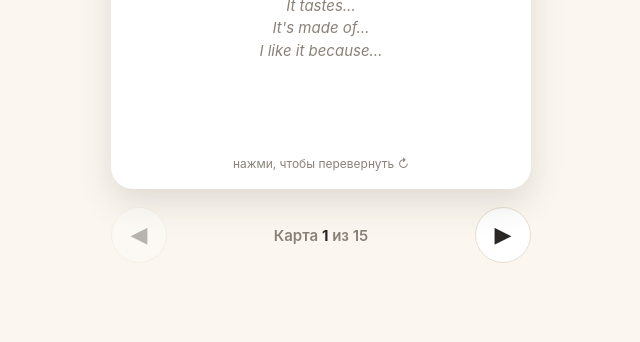
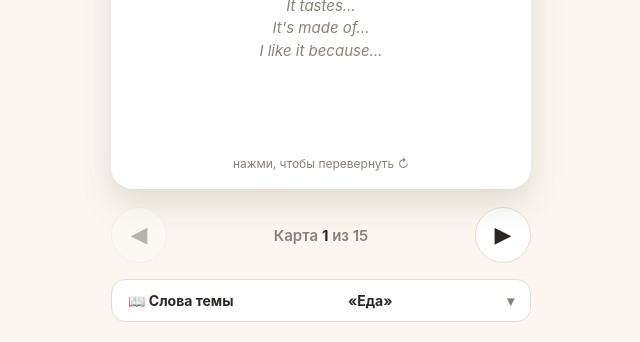
Before and after one commit to EvgenyM96/family-english-deck, a plain HTML site: page index.html in a window 1280 px wide. Shown: the part 535-877 px from the top of the page, without its empty margins (319-959 px from the left). Before the commit the page ends 818 px from the top, so only its background shows below. Drawn offline with Linux system fonts and the light colour scheme.

Commit message:
Add per-theme vocabulary peek in conversation mode

```diff
--- a/index.html
+++ b/index.html
@@ -121,6 +121,23 @@
   @keyframes shake{0%,100%{transform:translateX(0)}25%{transform:translateX(-5px)}75%{transform:translateX(5px)}}
   .win{width:100%; max-width:420px; margin-top:16px; text-align:center; font-size:16px; font-weight:700; color:var(--ok)}
   .win small{display:block; font-weight:500; color:var(--muted); margin-top:4px}
+
+  /* словарные карточки чуть ниже — чтобы грейд-кнопки влезали без скролла */
+  #screen-cards .flip{min-height:clamp(300px,44vh,380px)}
+
+  /* загляни-список слов темы на экране разговора */
+  .peek{width:100%; max-width:420px; margin:16px 0 0; background:#fff; border:1.5px solid var(--line); border-radius:14px; overflow:hidden}
+  .peek summary{list-style:none; cursor:pointer; padding:12px 16px; font-weight:700; font-size:14px; display:flex; align-items:center; justify-content:space-between; user-select:none}
+  .peek summary::-webkit-details-marker{display:none}
+  .peek summary::after{content:"▾"; color:var(--muted); transition:.2s}
+  .peek[open] summary::after{transform:rotate(180deg)}
+  .peeklist{padding:4px 10px 12px}
+  .prow{display:flex; align-items:center; gap:10px; padding:8px; border-top:1px solid var(--line)}
+  .prow:first-child{border-top:none}
+  .prow .ru{flex:1; font-weight:600; font-size:14px}
+  .prow .en{flex:1; font-style:italic; color:#3a352f; font-size:14px}
+  .prow .say{border:1.5px solid var(--line); background:#fff; border-radius:8px; padding:4px 10px; cursor:pointer; font-size:14px; flex:none; touch-action:manipulation}
+  .prow .say:active{transform:scale(.92)}
 </style>
 </head>
 <body>
@@ -176,6 +193,10 @@
     <div class="counter">Карта <b id="t_cur">1</b> из <span id="t_total">15</span></div>
     <button class="nav-btn" id="t_next" aria-label="Вперёд">▶</button>
   </nav>
+  <details class="peek" id="t_peek">
+    <summary>📖 Слова темы <span id="t_peekTheme">«Еда»</span></summary>
+    <div class="peeklist" id="t_peekList"></div>
+  </details>
 </section>
 
 <!-- ════════ ПАРЫ ════════ -->
@@ -328,6 +349,19 @@ function tRender(){
   $("t_levels").textContent=LEVELS;
   $("t_badge").textContent=$("t_badgeB").textContent=THEME_LABEL[c.theme];
   $("t_cur").textContent=tPos+1; $("t_prev").disabled=tPos===0; $("t_next").disabled=tPos===tOrder.length-1;
+  tPeek(c.theme);
+}
+function tPeek(theme){
+  $("t_peekTheme").textContent="«"+THEME_LABEL[theme]+"»";
+  const pl=$("t_peekList"); pl.innerHTML="";
+  byTheme(WORDS,theme).forEach(w=>{
+    const row=document.createElement("div"); row.className="prow";
+    const ru=document.createElement("span"); ru.className="ru"; ru.textContent=w.ru;
+    const en=document.createElement("span"); en.className="en"; en.textContent=w.en;
+    const say=document.createElement("button"); say.className="say"; say.textContent="🔊"; say.title="послушать";
+    say.addEventListener("click", ()=>speak(w.en));
+    row.append(ru,en,say); pl.appendChild(row);
+  });
 }
 tCard.addEventListener("click", ()=>tCard.classList.toggle("flipped"));
 $("t_prev").addEventListener("click", e=>{e.stopPropagation(); if(tPos>0){tPos--; tRender();}});
```
